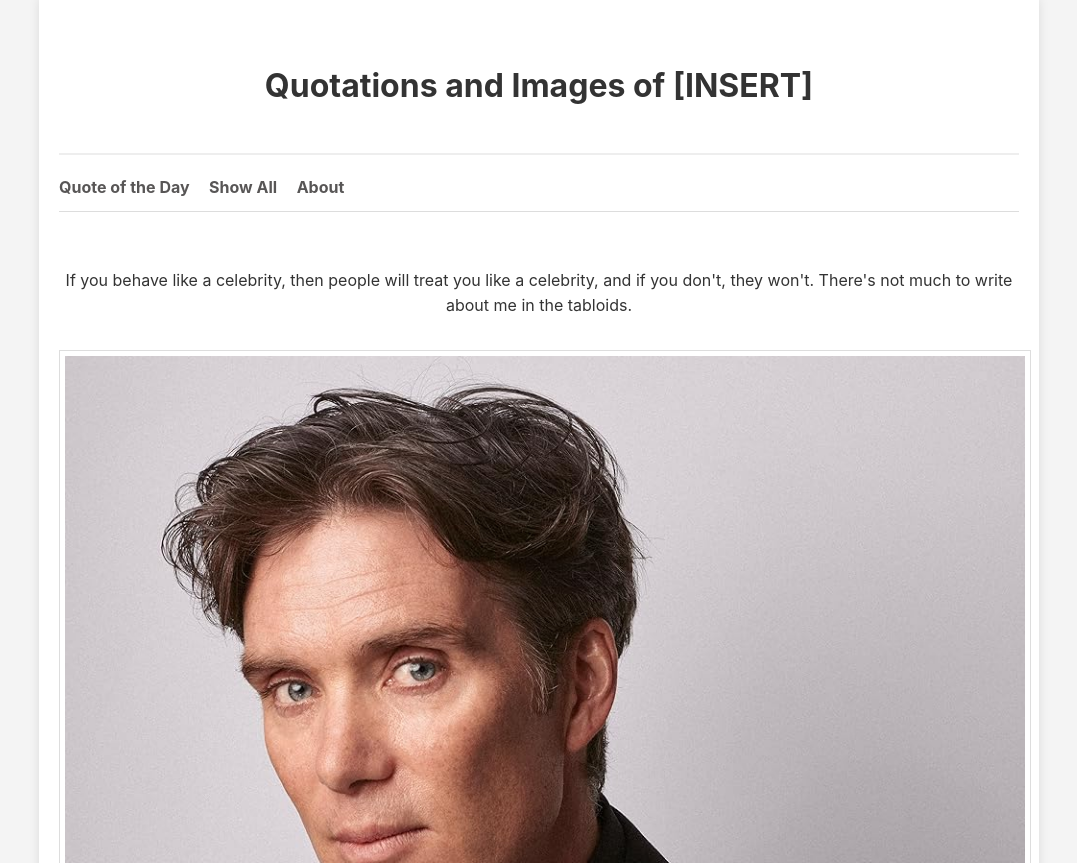
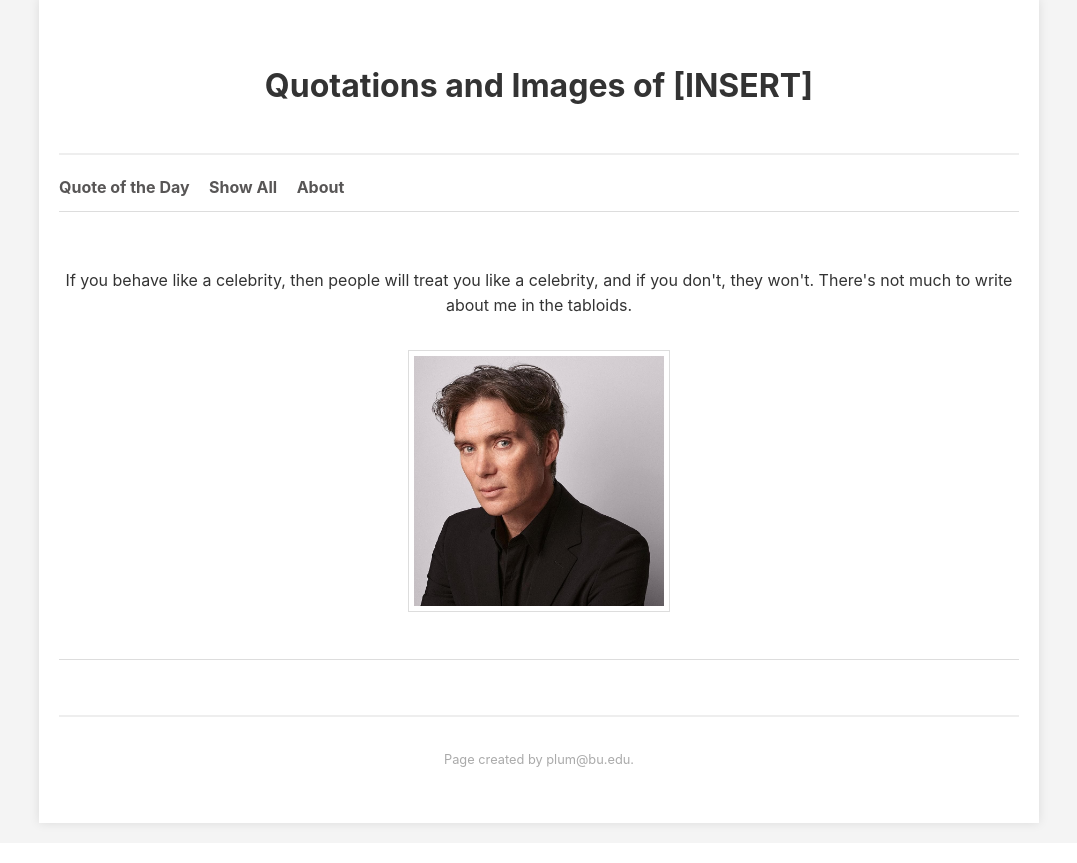
Before and after one commit to plum-sorathorn/cs412, a Django app: page / in a window 1280 px wide. Shown: the part 21-884 px from the top of the page, without its empty margins (101-1178 px from the left). After the commit the page ends 851 px from the top, so only its background shows below. Run offline with Django 5.2, Linux system fonts and the light colour scheme.

Commit message:
quotes and show_all page now should be complete. Adjusted image sizing and css

```diff
--- a/quotes/templates/quotes.html
+++ b/quotes/templates/quotes.html
@@ -8,5 +8,5 @@
 
 {% block content %}
     <p>{{ generate_random_quote }}</p>
-    <img src="{% static generate_random_image %}">
+    <img src="{% static generate_random_image %}" class="fixed-img">
 {% endblock %}
--- a/quotes/templates/show_all.html
+++ b/quotes/templates/show_all.html
@@ -19,7 +19,7 @@
     <h2>All Images</h2>
     <div class="images-list">
         {% for image_url in all_images %}
-            <img src="{% static image_url %}" alt="Related Image">
+            <img src="{% static image_url %}" class="fixed-img">
         {% endfor %}
     </div>
 {% endblock %}
--- a/static/quotes_styles.css
+++ b/static/quotes_styles.css
@@ -95,3 +95,9 @@ footer {
     font-size: 0.8em;
     color: #aaa;
 }
+
+.fixed-img {
+    width: 250px;
+    height: 250px;
+    object-fit: cover;
+}
```
Also changed, not shown: static/quotes_cillian_0.jpg, static/quotes_cillian_1.jpg, 3 other files.
